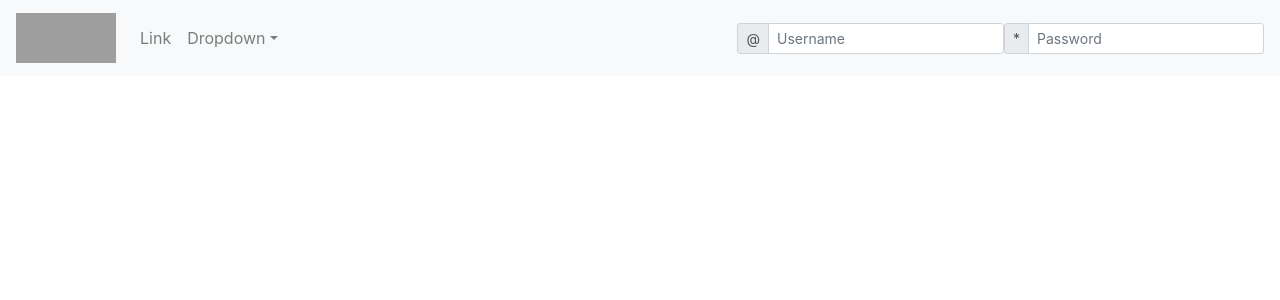
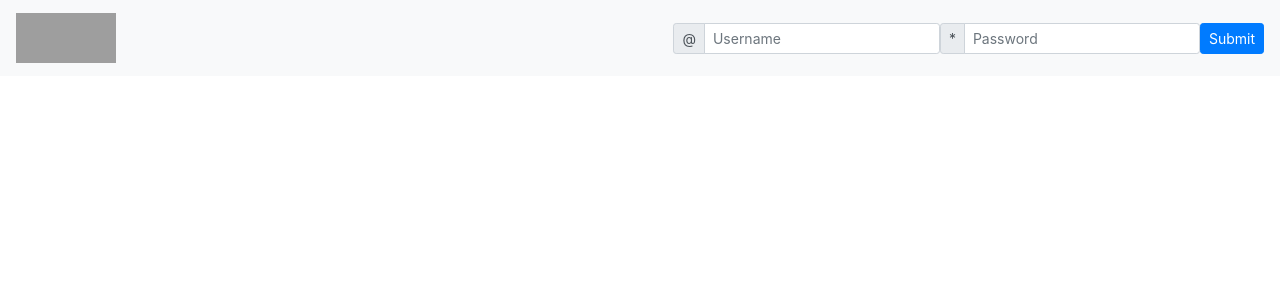
Before and after one commit to sdevalapurkar/smart-brake-monitor, a Next.js app: page / in a window 1280 px wide. Shown: the top 300 px of the page. Built offline with nearby package versions, Linux system fonts and the light colour scheme; grey boxes are pictures that could not be loaded.

Commit message:
update navbar

```diff
--- a/components/NavbarBootstrap.jsx
+++ b/components/NavbarBootstrap.jsx
@@ -32,14 +32,7 @@ class NavbarBootstrap extends Component {
                 </Navbar.Brand>
                 <Navbar.Toggle aria-controls="basic-navbar-nav" />
                 <Navbar.Collapse id="basic-navbar-nav">
-                    <Nav className="mr-auto">
-                    <Nav.Link href="#link">Link</Nav.Link>
-                    <NavDropdown title="Dropdown" id="basic-nav-dropdown">
-                        <NavDropdown.Item href="#action/3.1">Action</NavDropdown.Item>
-                        <NavDropdown.Divider />
-                        <NavDropdown.Item href="#action/3.4">Separated link</NavDropdown.Item>
-                    </NavDropdown>
-                    </Nav>
+                    <Nav className="mr-auto" />
                     {!isAuthenticated && (
                         <Form inline>
                             <InputGroup size="sm">
@@ -63,6 +56,8 @@ class NavbarBootstrap extends Component {
                                     aria-describedby="basic-addon1"
                                 />
                             </InputGroup>
+
+                            <Button size="sm" as="input" type="submit" value="Submit" />
                         </Form>
                     )}
                 </Navbar.Collapse>
```
